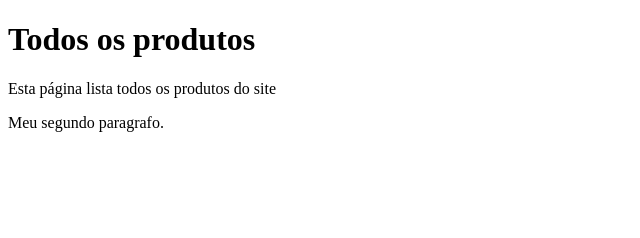
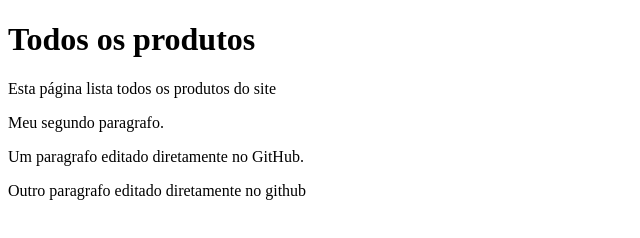
Before and after one commit to Thamirys-Pereira/primeiroprojeto-1, a plain HTML site: page produtos.html in a window 1280 px wide. Shown: the whole page, without its empty margins (0-640 px from the left). Drawn offline with Linux system fonts and the light colour scheme.

Commit message:
Atualizacao pagia produtos

```diff
--- a/produtos.html
+++ b/produtos.html
@@ -9,5 +9,9 @@
     <h1>Todos os produtos</h1>
     <p>Esta página lista todos os produtos do site</p>
     <p>Meu segundo paragrafo.</p>
+
+    <p>Um paragrafo editado diretamente no GitHub.</p>
+
+    <p>Outro paragrafo editado diretamente no github</p>
 </body>
 </html>
```
